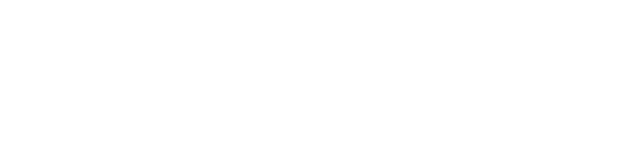
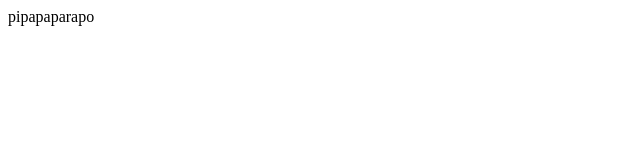
Before and after one commit to nicolasValcarenghi/pw1, a plain HTML site: page index.html in a window 1280 px wide. Shown: the whole page, without its empty margins (0-640 px from the left). Drawn offline with Linux system fonts and the light colour scheme.

Commit message:
modifiquei

```diff
--- a/index.html
+++ b/index.html
@@ -6,6 +6,8 @@
   <title>Document</title>
 </head>
 <body>
+  <p>pipapaparapo
 
+  </p>
 </body>
 </html>
```
